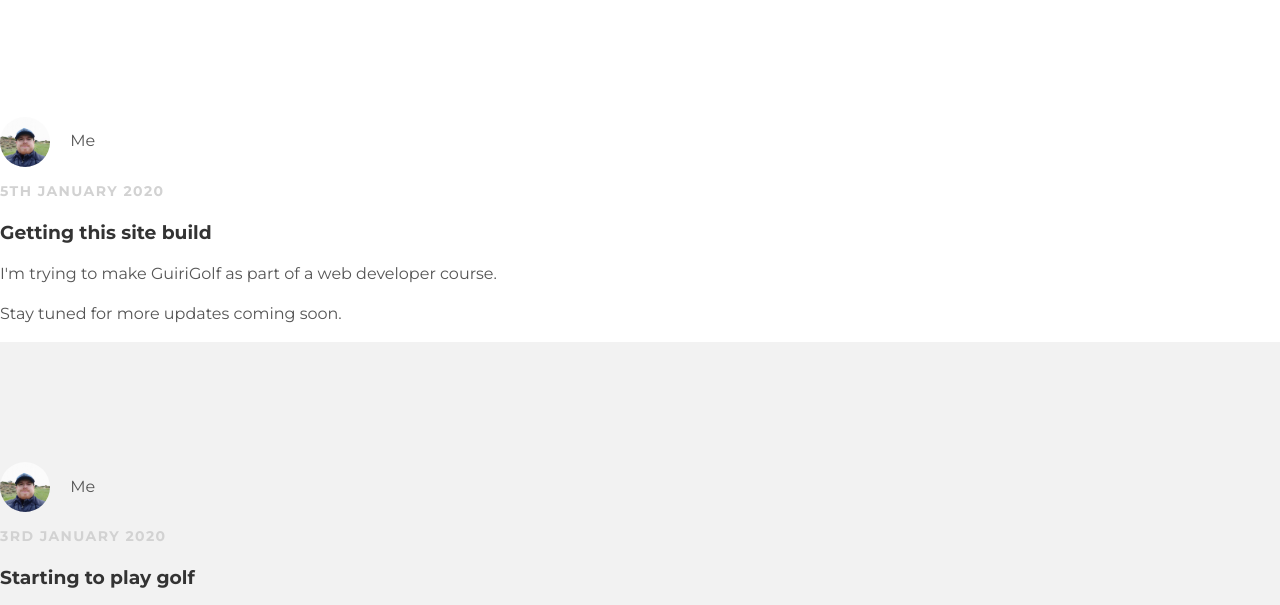
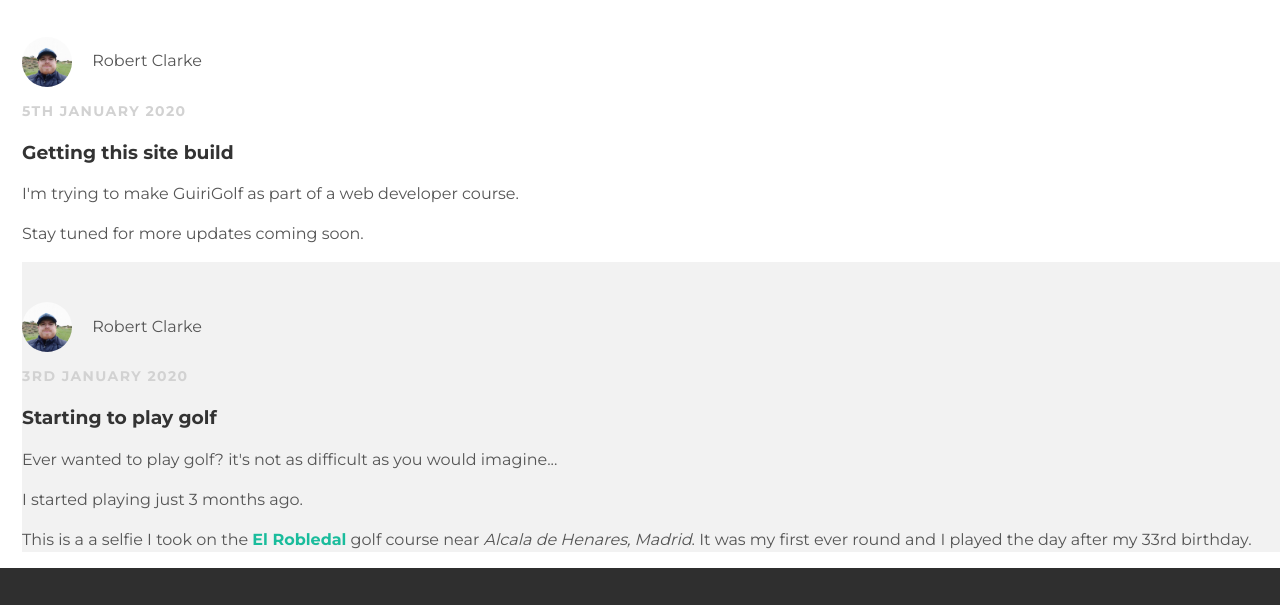
Before and after one commit to rwaclarke/rwac.github.io, a plain HTML site: page index.html in a window 1280 px wide. Shown: the part 153-758 px from the top of the page. Drawn offline with Linux system fonts and the light colour scheme.

Commit message:
Add files via upload

```diff
--- a/index.html
+++ b/index.html
@@ -22,7 +22,7 @@
   <div class="post"></div>
    <div class="post-author">
     <img src="robert.jpg">
-    <span>Me</span>
+    <span>Robert Clarke</span>
    </div>
    <p class="post-date">5th January 2020</p>
    <h3 class="post-title">Getting this site build</h3>
@@ -36,7 +36,7 @@
   <div class="post"></div>
    <div class="post-author">
     <img src="robert.jpg">
-    <span>Me</span>
+    <span>Robert Clarke</span>
    </div>
    <p class="post-date">3rd January 2020</p>
    <h3 class="post-title">Starting to play golf</h3>
--- a/styles.css
+++ b/styles.css
@@ -79,7 +79,7 @@ a:hover {
 .post, about {
   max-width: 800px
   margin: 0 auto;
-  padding: 60px 0;
+  padding: 20px 0;
 }
 
 .post-author img {
@@ -119,6 +119,9 @@ p {
   border-radius: 50%;
 }
 
+.post-container {
+    margin-left: 22px;
+}
 .post-container:nth-child(even) {
   background-color: #f2f2f2;
 }
```
